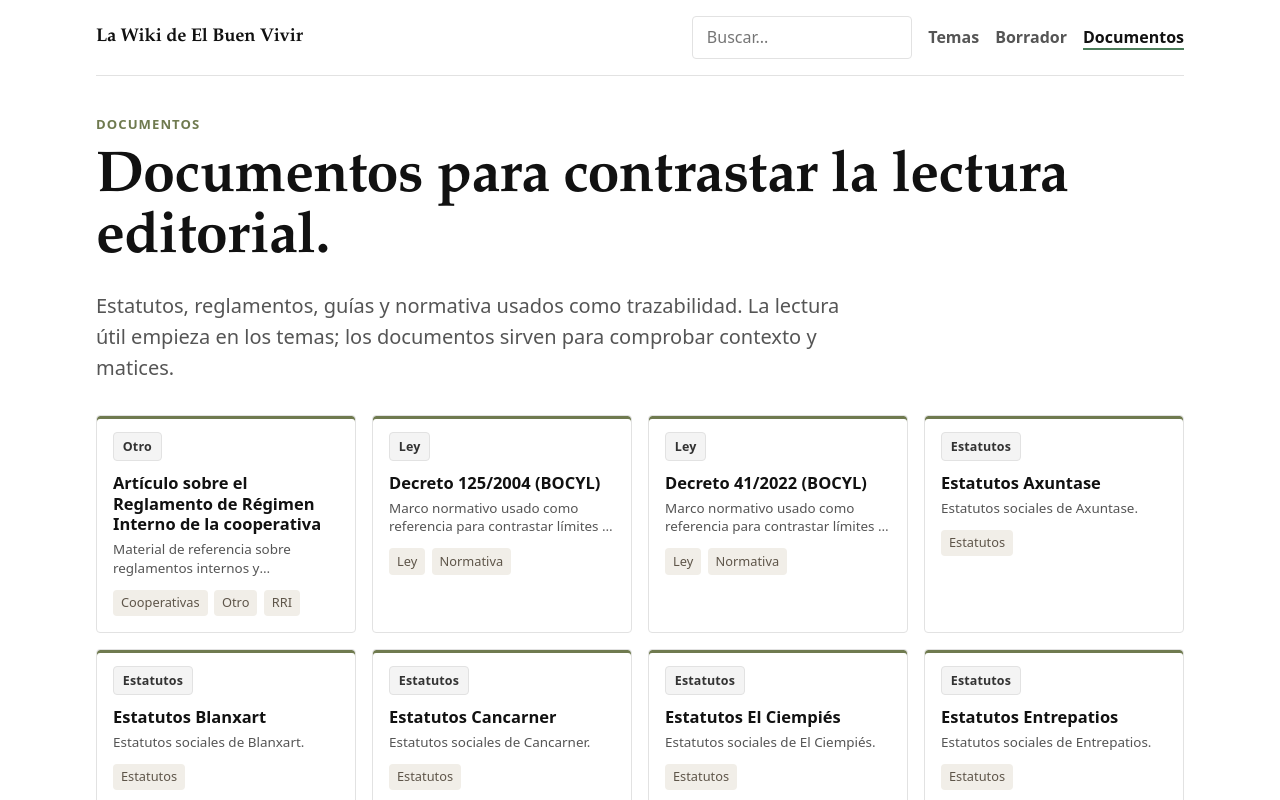
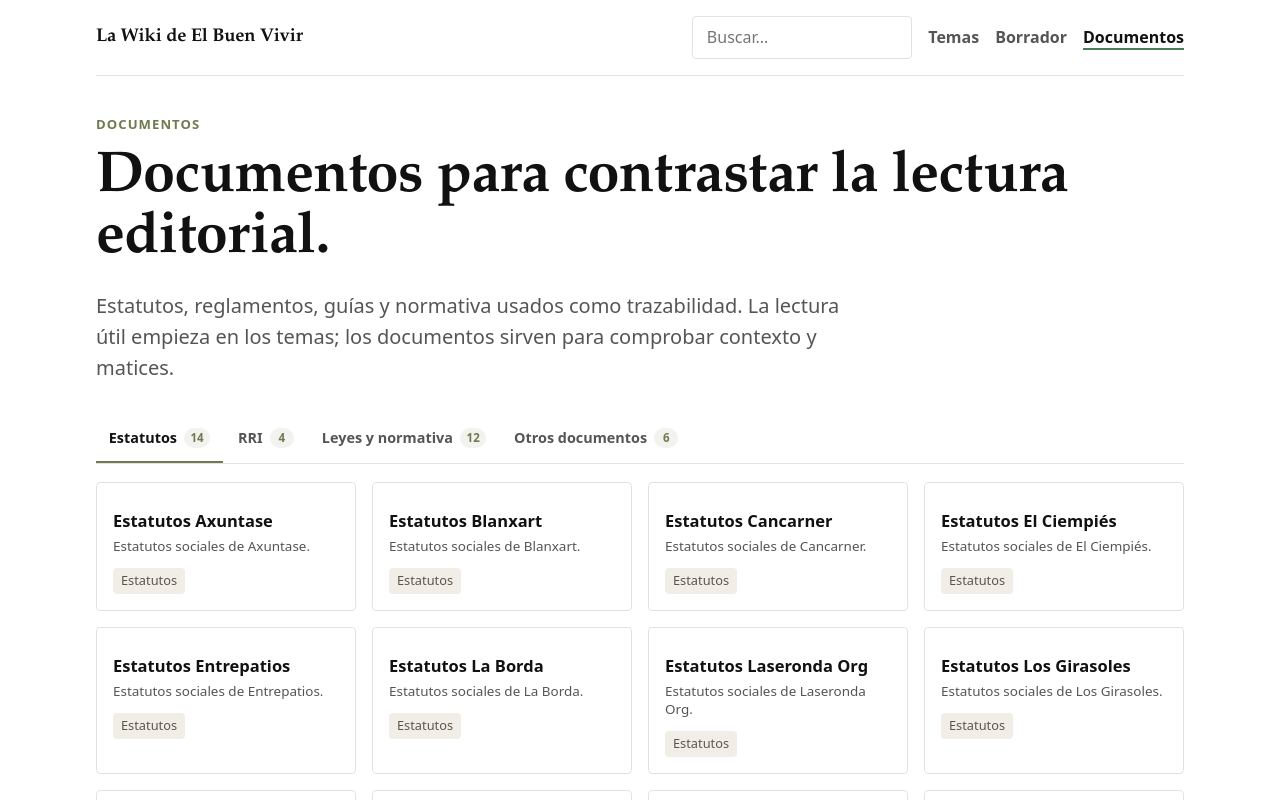
Before and after one commit to LuisSevillano/elbuenvivir-commons, a SvelteKit app: page /documentos in a window 1280 px wide. Shown: the top 800 px of the page. Built offline with nearby package versions, Linux system fonts and the light colour scheme.

Commit message:
Add document type tabs to the documents page

```diff
--- a/src/lib/components/DocumentCard.svelte
+++ b/src/lib/components/DocumentCard.svelte
@@ -5,16 +5,18 @@
 	import StatusBadge from './StatusBadge.svelte';
 	import TagList from './TagList.svelte';
 
-	let { document }: { document: SourceDocument } = $props();
+	let { document, hideType = false }: { document: SourceDocument; hideType?: boolean } = $props();
 
 	const displayTitle = $derived(getDocumentDisplayTitle(document));
 	const summary = $derived(getDocumentSummary(document));
 </script>
 
 <a class="document-card" href={`/documentos/${document.slug}`}>
-	<div class="meta">
-		<StatusBadge>{documentTypeLabels[document.type]}</StatusBadge>
-	</div>
+	{#if !hideType}
+		<div class="meta">
+			<StatusBadge>{documentTypeLabels[document.type]}</StatusBadge>
+		</div>
+	{/if}
 	<h2>{displayTitle}</h2>
 	<p class="document-summary">{summary}</p>
 	<TagList tags={document.tags} />
@@ -25,7 +27,6 @@
 		display: block;
 		border: 1px solid var(--border);
 		border-radius: 4px;
-		box-shadow: inset 0 3px 0 var(--accent-docs);
 		background: var(--surface);
 		color: inherit;
 		padding: 1rem;
--- a/src/routes/documentos/+page.svelte
+++ b/src/routes/documentos/+page.svelte
@@ -1,8 +1,39 @@
 <script lang="ts">
   import DocumentCard from '$lib/components/DocumentCard.svelte';
-  import type { SourceDocument } from '$lib/content/types';
+  import type { DocumentType, SourceDocument } from '$lib/content/types';
 
   let { data }: { data: { documents: SourceDocument[] } } = $props();
+
+  type DocumentTab = 'estatutos' | 'rri' | 'leyes' | 'otros';
+
+  const tabs: Array<{ id: DocumentTab; label: string }> = [
+    { id: 'estatutos', label: 'Estatutos' },
+    { id: 'rri', label: 'RRI' },
+    { id: 'leyes', label: 'Leyes y normativa' },
+    { id: 'otros', label: 'Otros documentos' }
+  ];
+
+  let activeTab = $state<DocumentTab>('estatutos');
+
+  function belongsToTab(type: DocumentType, tab: DocumentTab): boolean {
+    if (tab === 'estatutos') return type === 'estatutos';
+    if (tab === 'rri') return type === 'rri';
+    if (tab === 'leyes') return type === 'ley';
+    return type === 'guia' || type === 'modelo' || type === 'otro';
+  }
+
+  const tabCounts = $derived.by(() =>
+    Object.fromEntries(
+      tabs.map((tab) => [
+        tab.id,
+        data.documents.filter((document) => belongsToTab(document.type, tab.id)).length
+      ])
+    ) as Record<DocumentTab, number>
+  );
+
+  const visibleDocuments = $derived(
+    data.documents.filter((document) => belongsToTab(document.type, activeTab))
+  );
 </script>
 
 <section class="hero">
@@ -14,17 +45,35 @@
   </p>
 </section>
 
-<section class="section">
+<section class="section documents-section">
   {#if data.documents.length === 0}
     <div class="empty-state">
       No hay documentos disponibles todavía.
     </div>
   {:else}
-    <div class="grid">
-      {#each data.documents as document}
-        <DocumentCard {document} />
+    <div class="document-tabs" aria-label="Tipos de documentos">
+      {#each tabs as tab (tab.id)}
+        <button
+          type="button"
+          class:active={activeTab === tab.id}
+          aria-pressed={activeTab === tab.id}
+          onclick={() => (activeTab = tab.id)}
+        >
+          <span>{tab.label}</span>
+          <span class="tab-count">{tabCounts[tab.id]}</span>
+        </button>
       {/each}
     </div>
+
+    {#if visibleDocuments.length === 0}
+      <div class="empty-state">No hay documentos en este apartado.</div>
+    {:else}
+      <div class="grid">
+        {#each visibleDocuments as document (document.slug)}
+          <DocumentCard {document} hideType={activeTab !== 'otros'} />
+        {/each}
+      </div>
+    {/if}
   {/if}
 </section>
 
@@ -32,4 +81,73 @@
   .hero .eyebrow {
     color: var(--accent-docs);
   }
+
+  .documents-section {
+    min-width: 0;
+  }
+
+  .document-tabs {
+    border-bottom: 1px solid var(--border);
+    display: flex;
+    gap: 0.15rem;
+    margin-bottom: 1.1rem;
+    overflow-x: auto;
+    scrollbar-width: thin;
+  }
+
+  .document-tabs button {
+    align-items: center;
+    appearance: none;
+    background: transparent;
+    border: 0;
+    border-bottom: 3px solid transparent;
+    color: var(--muted);
+    cursor: pointer;
+    display: inline-flex;
+    flex: none;
+    font: inherit;
+    font-size: 0.9rem;
+    font-weight: 700;
+    gap: 0.45rem;
+    margin-bottom: -1px;
+    padding: 0.75rem 0.8rem;
+  }
+
+  .document-tabs button:hover {
+    color: var(--ink);
+  }
+
+  .document-tabs button.active {
+    border-bottom-color: var(--accent-docs);
+    color: var(--ink);
+  }
+
+  .document-tabs button:focus-visible {
+    outline: 2px solid var(--accent-docs);
+    outline-offset: -3px;
+  }
+
+  .tab-count {
+    align-items: center;
+    background: #f2f3ef;
+    border-radius: 999px;
+    color: var(--accent-docs);
+    display: inline-flex;
+    font-size: 0.72rem;
+    justify-content: center;
+    line-height: 1;
+    min-width: 1.5rem;
+    padding: 0.28rem 0.4rem;
+  }
+
+  @media (max-width: 640px) {
+    .document-tabs {
+      margin-inline: -1rem;
+      padding-inline: 1rem;
+    }
+
+    .document-tabs button {
+      padding-inline: 0.65rem;
+    }
+  }
 </style>
```
